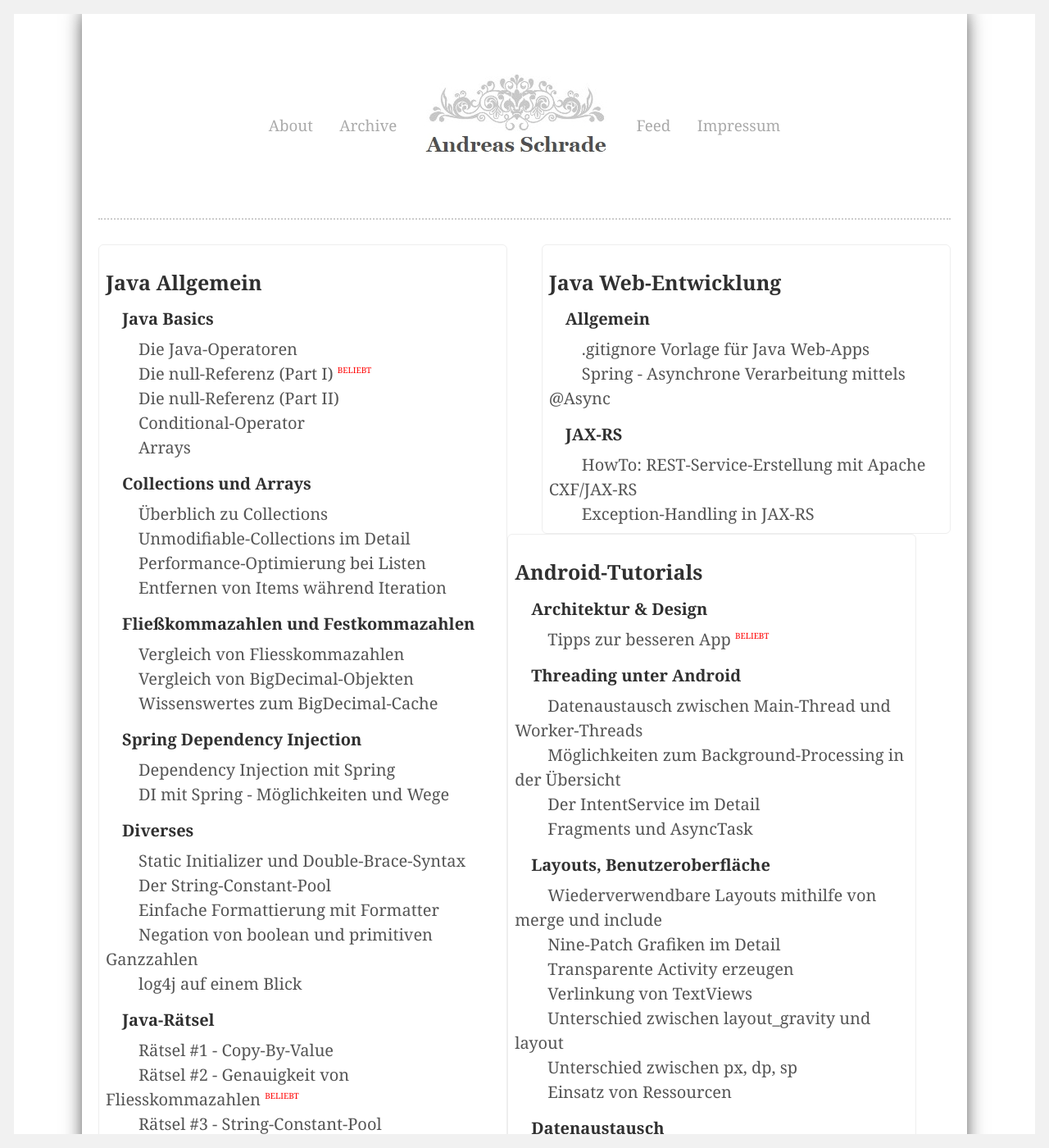
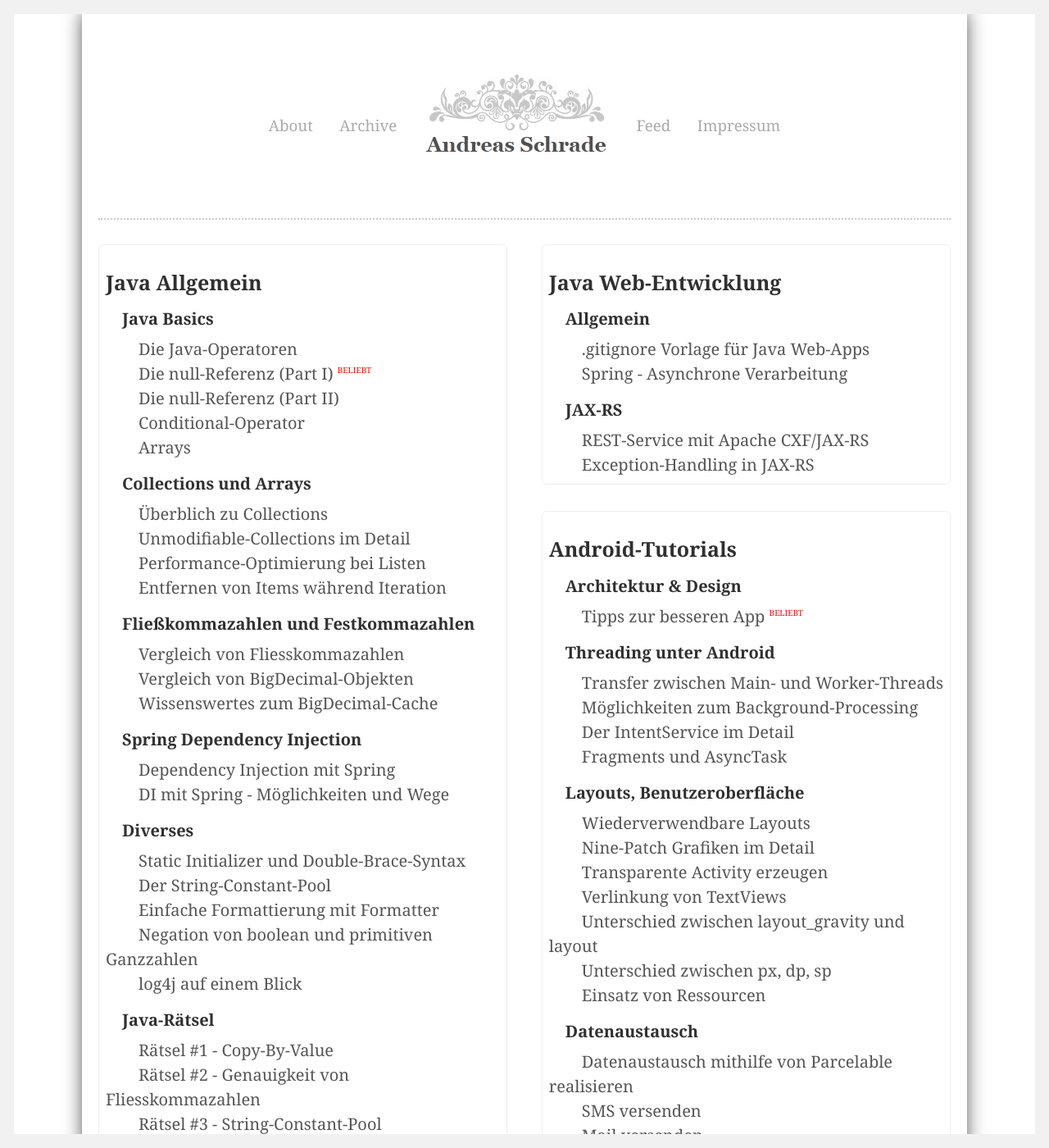
Before and after one commit to andreasschrade/andreasschrade.github.com, a Jekyll site: the page built from index.html, in a window 1280 px wide and 1400 px high. Shown: the whole window at 82% size. Built offline with Jekyll 4.4.1, drawn with Linux system fonts in a browser that asks for light colours; Markdown is read by kramdown in place of the engine named in the settings; the list of posts is cut into pages by our own code; some of the changed text lies outside the part shown.

Commit message:
fixed bugs

```diff
--- a/index.html
+++ b/index.html
@@ -90,7 +90,7 @@
       <a href="{% post_url 2015-01-04-java-log4j-auf-einem-blick %}">log4j auf einem Blick</a><br>
       <h4 class="post-title">Java-Rätsel</h4>
       <a href="{% post_url 2011-09-15-java-raetsel-1-copy-by-value %}">Rätsel #1 - Copy-By-Value</a><br>
-      <a href="{% post_url 2011-09-15-java-raetsel-2-floating-point-precision %}">Rätsel #2 - Genauigkeit von Fliesskommazahlen <sup style="color:red; font-size:10px">BELIEBT</sup></a><br>
+      <a href="{% post_url 2011-09-15-java-raetsel-2-floating-point-precision %}">Rätsel #2 - Genauigkeit von Fliesskommazahlen<br>
       <a href="{% post_url 2011-09-15-java-raetsel-3-string-constant-pool %}">Rätsel #3 - String-Constant-Pool</a><br>
       <a href="{% post_url 2011-12-07-java-raetsel-4-finally-vs-return %}">Rätsel #4 - Finally vs. Return</a> <br>
     </div>
@@ -100,25 +100,25 @@
       <h3 id="java" class="post-title">Java Web-Entwicklung</h3>
          <h4 class="post-title">Allgemein</h4>
         <a href="{% post_url 2015-01-04-git-gitignore-example-java-web-app %}">.gitignore Vorlage für Java Web-Apps</a><br>
-        <a href="{% post_url 2015-01-03-spring-mvc-asynchrone-verarbeitung-mittels-async-annotation %}">Spring - Asynchrone Verarbeitung mittels @Async</a><br>
+        <a href="{% post_url 2015-01-03-spring-mvc-asynchrone-verarbeitung-mittels-async-annotation %}">Spring - Asynchrone Verarbeitung</a><br>
         <h4 class="post-title">JAX-RS</h4>
-        <a href="{% post_url 2014-06-27-apache-cxf-einfuehrung-in-cxf %}">HowTo: REST-Service-Erstellung mit Apache CXF/JAX-RS</a><br>
+        <a href="{% post_url 2014-06-27-apache-cxf-einfuehrung-in-cxf %}">REST-Service mit Apache CXF/JAX-RS</a><br>
         <a href="{% post_url 2014-07-12-apache-cxf-exception-handling %}">Exception-Handling in JAX-RS</a><br>
 
     </div>
 
     <!-- Android -->
-    <div class="main-b left">
+    <div class="main-b right" style="margin-top:32px">
       <h3 id="android" class="post-title">Android-Tutorials</h3>
       <h4 class="post-title">Architektur & Design</h4>
       <a href="{% post_url 2014-08-21-android-design-tipps %}">Tipps zur besseren App <sup style="color:red; font-size:10px">BELIEBT</sup></a><br>
       <h4 class="post-title">Threading unter Android</h4>
-      <a href="{% post_url 2012-02-24-android-datenaustausch-zwischen-main-thread-und-worker-threads %}">Datenaustausch zwischen Main-Thread und Worker-Threads</a><br>
-      <a href="{% post_url 2014-06-17-android-moeglichkeiten-zum-background-processing-im-vergleich %}">Möglichkeiten zum Background-Processing in der Übersicht</a><br>
+      <a href="{% post_url 2012-02-24-android-datenaustausch-zwischen-main-thread-und-worker-threads %}">Transfer zwischen Main- und Worker-Threads</a><br>
+      <a href="{% post_url 2014-06-17-android-moeglichkeiten-zum-background-processing-im-vergleich %}">Möglichkeiten zum Background-Processing</a><br>
       <a href="{% post_url 2014-06-17-android-verwendung-von-IntentService %}">Der IntentService im Detail</a><br>
       <a href="{% post_url 2014-08-18-android-fragments-und-asynctask %}">Fragments und AsyncTask</a><br>
       <h4 class="post-title">Layouts, Benutzeroberfläche</h4>
-      <a href="{% post_url 2014-05-28-android-wiederverwendbare-layouts-mithilfe-von-merge-und-include %}">Wiederverwendbare Layouts mithilfe von merge und include</a> <br>
+      <a href="{% post_url 2014-05-28-android-wiederverwendbare-layouts-mithilfe-von-merge-und-include %}">Wiederverwendbare Layouts</a> <br>
       <a href="{% post_url 2014-04-23-android-nine-patch-grafiken %}">Nine-Patch Grafiken im Detail</a><br>
       <a href="{% post_url 2014-03-10-android-transparente-activity %}">Transparente Activity erzeugen</a><br>
       <a href="{% post_url 2014-04-05-android-verlinkte-textviews-erzeugen %}">Verlinkung von TextViews</a><br>
@@ -130,14 +130,14 @@
       <a href="{% post_url 2014-04-21-android-sms-versenden %}">SMS versenden</a> <br>
       <a href="{% post_url 2014-04-19-android-mail-versenden %}">Mail versenden</a><br>
       <h4 class="post-title">SQLite</h4>
-      <a href="{% post_url 2014-06-14-android-SQLite-integration-mithilfe-von-SQLiteOpenHelper %}">SQLite Integration mithilfe von SQLiteOpenHelper</a><br>
+      <a href="{% post_url 2014-06-14-android-SQLite-integration-mithilfe-von-SQLiteOpenHelper %}">SQLiteOpenHelper im Detail</a><br>
       <a href="{% post_url 2014-05-18-android-SQLite-command-line-shell-im-detail %}">Überblick zur SQLite-Command-Line Shell</a> <br>
       <h4 class="post-title">Testing</h4>
       <a href="{% post_url 2014-05-21-android-einfuehrung-in-robotium %}">Einführung in Robotium</a><br>
       <a href="{% post_url 2014-07-22-android-app-testen-mit-junit %}">Testerstellung mit JUnit</a> <br>
       <h4 class="post-title">Diverses</h4>
       <a href="{% post_url 2014-08-10-android-volley-tutorial %}">Android Volley kurz vorgestellt</a><br>
-      <a href="{% post_url 2015-01-09-android-name-version-code-abfragen %}">Versionsname und Versionscode der App ermitteln</a><br>
+      <a href="{% post_url 2015-01-09-android-name-version-code-abfragen %}">Versionsname und Versionscode auslesen</a><br>
       <a href="{% post_url 2015-01-05-android-uptime-timestamp %}">Systemzeit und Uptime ermitteln</a><br>
       <a href="{% post_url 2015-02-16-android-tutorial-how-to-create-a-kiosk-mode-in-android %}">Kiosk-Modus unter Android erstellen</a><br>
       <a href="{% post_url 2014-02-01-android-service-start-bei-boot %}">Service-Start bei Boot-Prozess realisieren</a><br>
@@ -150,9 +150,10 @@
     </div>
 
     <!-- Sonstiges -->
-    <div class="main-b right">
+    <div class="main-b left"  style="margin-top:32px">
+      <h3 id="sonstiges" class="post-title">Sonstiges</h3>
     <a href="{% post_url 2015-03-11-git-kompakte-einfuehrung %}">Kompakte Einführung zu Git</a> <br>
-    <a href="{% post_url 2011-08-02-artikel-mobile-developer %}">In eigener Sache: Artikel in MobileDeveloper-Magazin</a><br>
+    <a href="{% post_url 2011-08-02-artikel-mobile-developer %}">Neuer Artikel in der MobileDeveloper</a><br>
     <a href="{% post_url 2011-11-27-css-flexible-box-layout %}">Das CSS-Flexible-Box-Layout</a> <br>
     <a href="{% post_url 2014-05-01-clean-code-praktiken-teil-1 %}">Tipps zur Realisierung von Clean Code - Teil 1</a> <br>
     </div>
```
